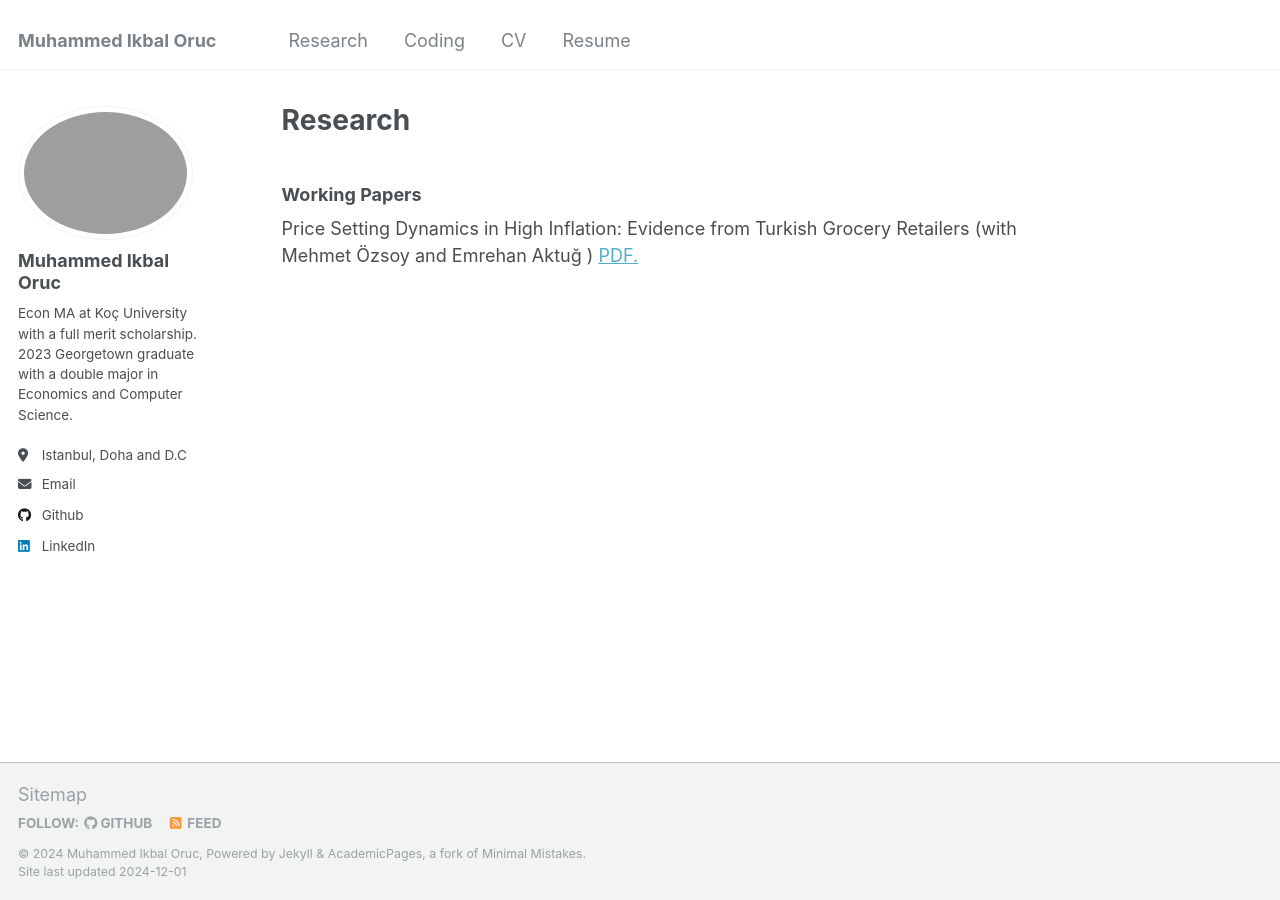
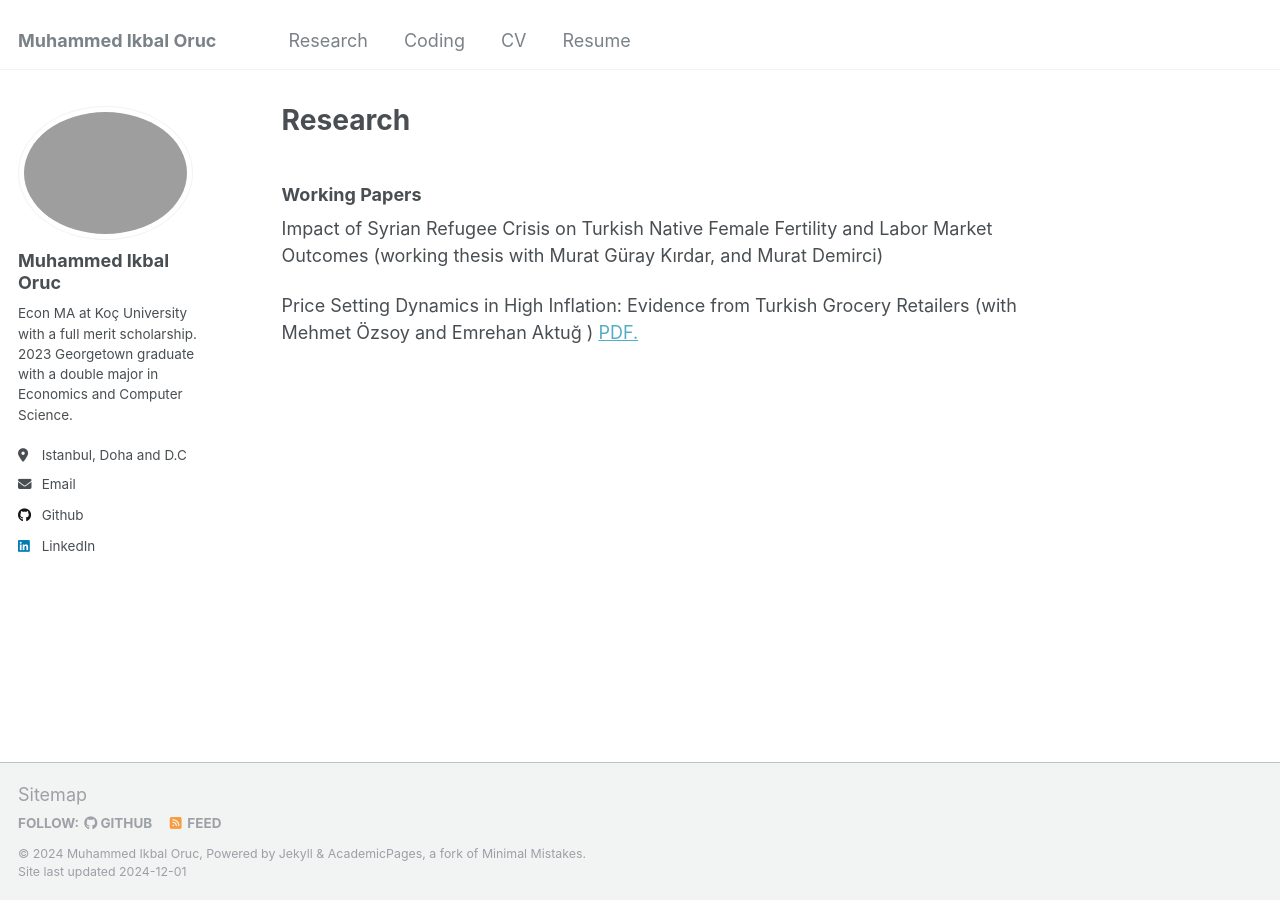
Before and after one commit to oruc47/oruc47.github.io, a Jekyll site: the page built from _pages/research.md, in a window 1280 px wide. Built offline with Jekyll 4.4.1, drawn with Linux system fonts in a browser that asks for light colours.

Commit message:
update research

```diff
--- a/_pages/research.md
+++ b/_pages/research.md
@@ -7,6 +7,8 @@ permalink: /research/
 
 ### Working Papers
 
+Impact of Syrian Refugee Crisis on Turkish Native Female Fertility and Labor Market Outcomes (working thesis with Murat Güray Kırdar, and Murat Demirci)
+
 Price Setting Dynamics in High Inflation: Evidence from Turkish Grocery Retailers (with Mehmet Özsoy and Emrehan Aktuğ ) [PDF.][pdf]
 
 [pdf]: /files/working_paper.pdf
```
